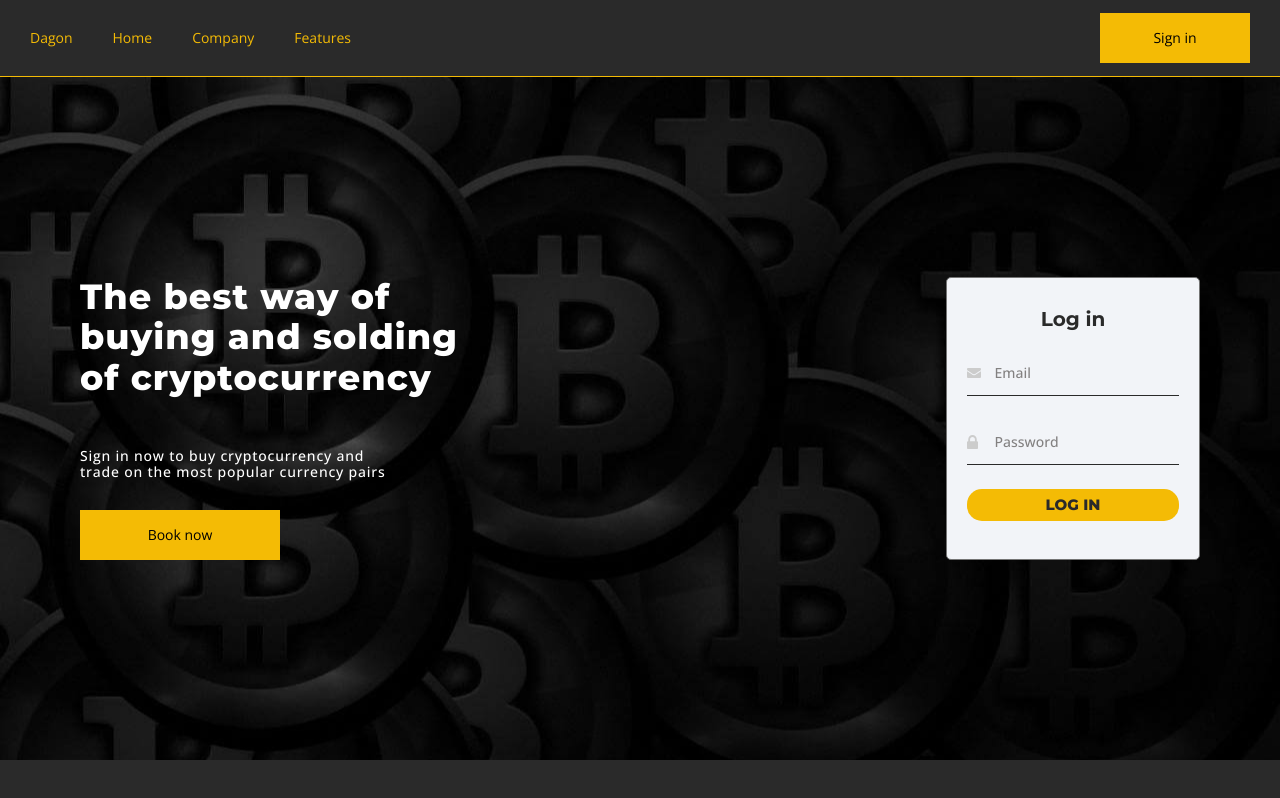
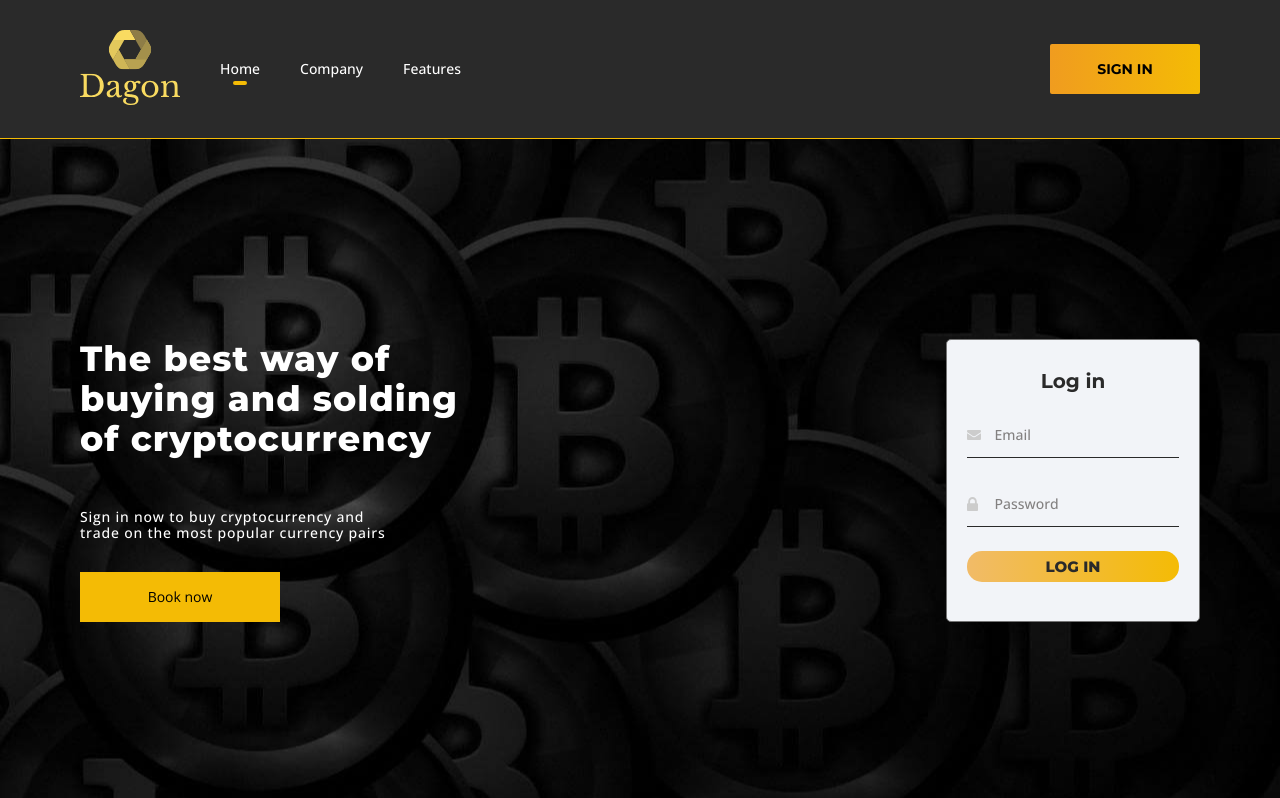
Before and after one commit to AntifragileVN/dagon, a plain HTML site: page index.html in a window 1280 px wide. Shown: the top 798 px of the page. Drawn offline with nearby package versions, Linux system fonts and the light colour scheme.

Commit message:
Change style of nav__links. Change style of header btn. Add logo to header. Add nav__link--active class  to nav__link

```diff
--- a/index.html
+++ b/index.html
@@ -9,7 +9,7 @@
     <link rel="preconnect" href="https://fonts.googleapis.com" />
     <link rel="preconnect" href="https://fonts.gstatic.com" crossorigin />
     <link
-      href="https://fonts.googleapis.com/css2?family=Montserrat:wght@700;800;900&display=swap"
+      href="https://fonts.googleapis.com/css2?family=Montserrat:wght@500;700;800;900&display=swap"
       rel="stylesheet"
     />
     <link
@@ -24,16 +24,21 @@
       <div class="container">
         <div class="header__inner">
           <nav class="nav">
-            <a href="" class="logo link">Dagon</a>
+            <a href="index.html" class="logo link"
+              ><img
+                width="100"
+                src="src/components/images/Original.svg"
+                alt="logo"
+            /></a>
             <ul class="nav__list list">
               <li class="nav__item">
-                <a class="nav__link link" href="#">Home</a>
+                <a class="nav__link nav__link--active" href="#">Home</a>
               </li>
               <li class="nav__item">
-                <a class="nav__link link" href="#">Company</a>
+                <a class="nav__link" href="#">Company</a>
               </li>
               <li class="nav__item">
-                <a class="nav__link link" href="#">Features</a>
+                <a class="nav__link" href="#">Features</a>
               </li>
             </ul>
           </nav>
@@ -53,7 +58,7 @@
       </div>
     </header>
     <main>
-      <section class="hero section">
+      <section class="hero">
         <div class="container">
           <div class="hero__inner">
             <div class="hero__info">
@@ -103,7 +108,7 @@
           </div>
         </div>
       </section>
-      <section class="about section">
+      <section class="about">
         <div class="container">
           <h2 class="about__title">About us</h2>
           <p class="about__text">
--- a/src/assets/style/style.css
+++ b/src/assets/style/style.css
@@ -67,43 +67,69 @@ body {
   list-style: none;
 }
 
-.link {
-  text-decoration: none;
-}
-
 .header__inner {
   display: flex;
   align-items: center;
+  justify-content: space-between;
+  padding: 0px 50px;
 }
+
 .header__wrap {
   display: flex;
 }
+
 .nav {
   display: flex;
   align-items: center;
 }
+
 .logo {
   color: var(--main-color);
   padding: 30px 0;
 }
+
 .nav__list {
   display: flex;
 }
+
 .nav__item {
   margin-left: 40px;
+  position: relative;
 }
 
 .nav__link {
+  font-weight: 500;
   padding: 30px 0;
+  color: var(--white-color);
+  text-decoration: none;
+  transition: color 120ms ease-in;
+}
+
+.nav__link:hover {
   color: var(--main-color);
 }
+
+.nav__link--active::after {
+  content: " ";
+  width: 10px;
+  position: absolute;
+  top: 20px;
+  left: 50%;
+  border: 2px solid var(--main-color);
+  transform: translateX(-50%);
+  border-radius: 35px;
+}
+
 .header__button {
   display: inline-block;
   min-width: 150px;
   height: 50px;
   padding: 10px;
-  margin-left: auto;
-  background-color: var(--main-color);
+  background: linear-gradient(90deg, #f09c1f, var(--main-color));
+  text-transform: uppercase;
+  font-family: "Montserrat", sans-serif;
+  border-radius: 2px;
+  font-weight: 600;
   border: none;
 }
 /* modal */
@@ -279,7 +305,7 @@ body {
   font-family: "Montserrat", sans-serif;
   font-weight: 800;
   color: var(--bg-color);
-  background: var(--main-color);
+  background: linear-gradient(90deg, #f1bb68, var(--main-color));
   font-size: 15px;
   text-transform: uppercase;
   padding: 7px 0;
```
